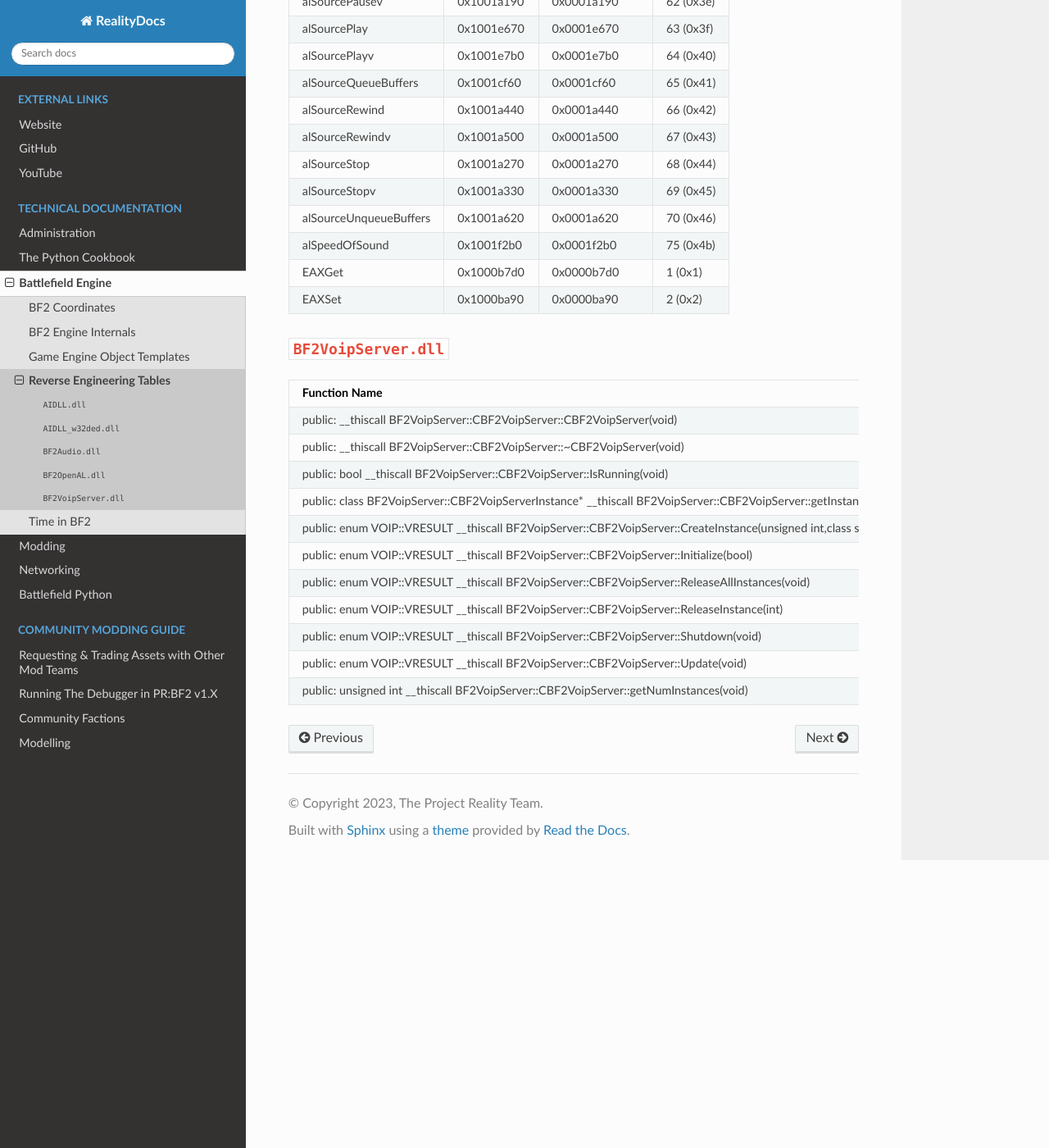
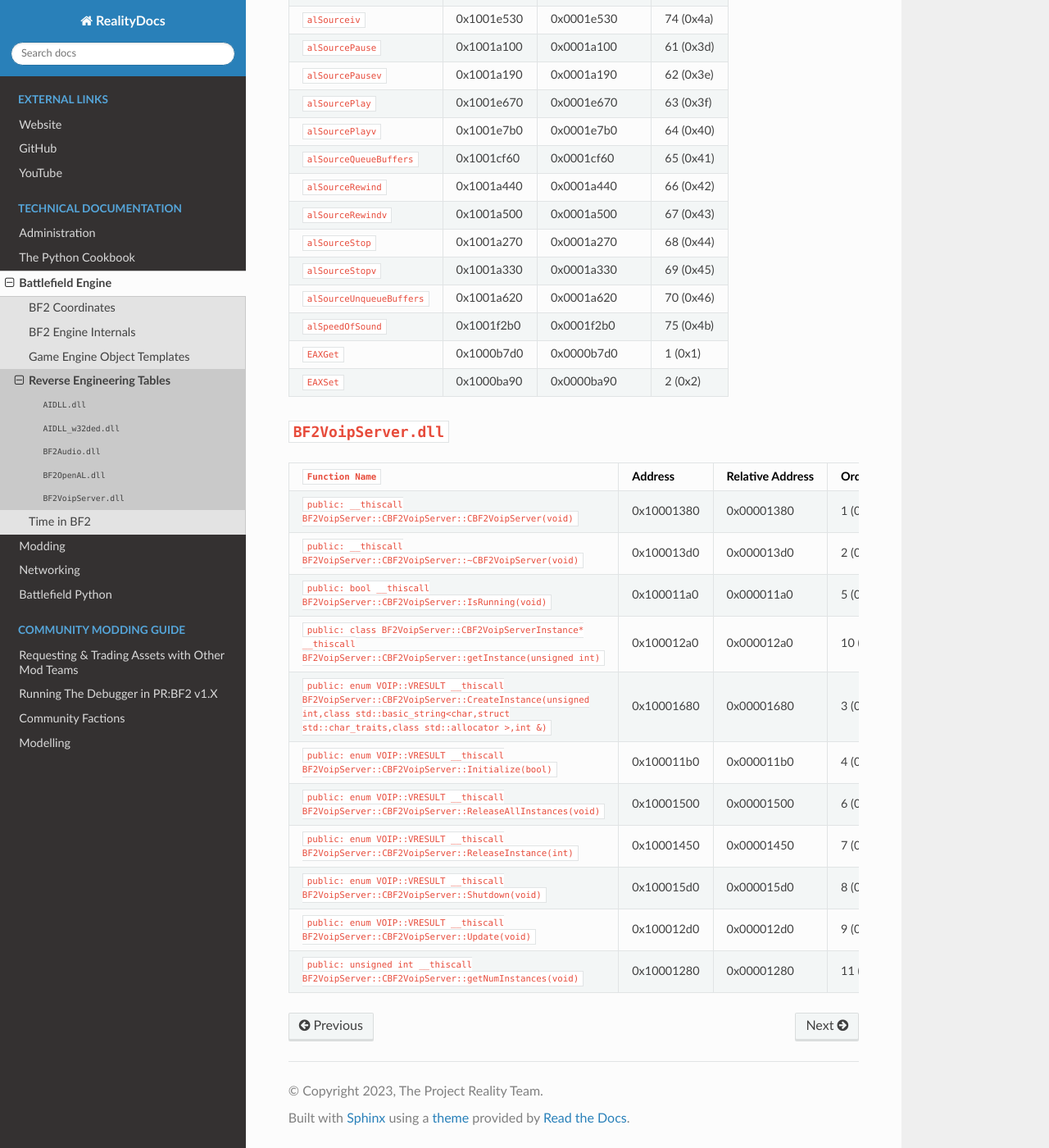
Before and after one commit to papadanku/RealityDocs, a Sphinx documentation site: the page built from docs/source/technical/engine/reverseengineering.rst, in a window 1280 px wide and 1400 px high, scrolled down 3542 px. Shown: the whole window at 82% size. Built offline with Sphinx 7.4.7 and the Read the Docs theme 2.0.0, drawn with Linux system fonts in a browser that asks for light colours.

Commit message:
Update reverseengineering.rst

```diff
--- a/docs/source/technical/engine/reverseengineering.rst
+++ b/docs/source/technical/engine/reverseengineering.rst
@@ -1,4 +1,3 @@
-
 
 Reverse Engineering Tables
 ==========================
@@ -11,8 +10,8 @@
    ============= ========== ================ =======
    Function Name Address    Relative Address Ordinal
    ============= ========== ================ =======
-   deinitDll     0x10024630 0x00024630       1 (0x1)
-   initDll       0x100241d0 0x000241d0       2 (0x2)
+   ``deinitDll`` 0x10024630 0x00024630       1 (0x1)
+   ``initDll``   0x100241d0 0x000241d0       2 (0x2)
    ============= ========== ================ =======
 
 ``AIDLL_w32ded.dll``
@@ -23,8 +22,8 @@
    ============= ========== ================ =======
    Function Name Address    Relative Address Ordinal
    ============= ========== ================ =======
-   deinitDll     0x100637e0 0x100637e0       1 (0x1)
-   initDll       0x10063340 0x00063340       2 (0x2)
+   ``deinitDll`` 0x100637e0 0x100637e0       1 (0x1)
+   ``initDll``   0x10063340 0x00063340       2 (0x2)
    ============= ========== ================ =======
 
 ``BF2Audio.dll``
@@ -32,117 +31,117 @@
 
 .. table::
 
-   =================== ========== ================ =======
-   Function Name       Address    Relative Address Ordinal
-   =================== ========== ================ =======
-   getSoundEngine      0x10007ad0 0x00007ad0       1 (0x1)
-   shutdownSoundEngine 0x10007b80 0x00007b80       2 (0x2)
-   =================== ========== ================ =======
+   ======================= ========== ================ =======
+   Function Name           Address    Relative Address Ordinal
+   ======================= ========== ================ =======
+   ``getSoundEngine``      0x10007ad0 0x00007ad0       1 (0x1)
+   ``shutdownSoundEngine`` 0x10007b80 0x00007b80       2 (0x2)
+   ======================= ========== ================ =======
 
 ``BF2OpenAL.dll``
 -----------------
 
 .. table::
 
-   ====================== ========== ================ =========
-   Function Name          Address    Relative Address Ordinal
-   ====================== ========== ================ =========
-   alBuffer3f             0x100092a0 0x000092a0       3 (0x3)
-   alBuffer3i             0x100092a0 0x000092a0       4 (0x4)
-   alBufferData           0x10008700 0x00008700       5 (0x5)
-   alBufferf              0x100092a0 0x000092a0       6 (0x6)
-   alBufferfv             0x100092a0 0x000092a0       7 (0x7)
-   alBufferi              0x100092a0 0x000092a0       8 (0x8)
-   alBufferiv             0x100092a0 0x000092a0       9 (0x9)
-   alcCaptureCloseDevice  0x1002f260 0x0002f260       76 (0x4c)
-   alcCaptureOpenDevice   0x10030c00 0x00030c00       77 (0x4d)
-   alcCaptureSamples      0x1002f3d0 0x0002f3d0       78 (0x4e)
-   alcCaptureStart        0x1002f370 0x0002f370       79 (0x4f)
-   alcCaptureStop         0x1002f3a0 0x0002f3a0       80 (0x50)
-   alcCloseDevice         0x1002f9e0 0x0002f9e0       81 (0x51)
-   alcCreateContext       0x100360c0 0x000360c0       82 (0x52)
-   alcDestroyContext      0x1002f840 0x0002f840       83 (0x53)
-   alcGetContextsDevice   0x1002f900 0x0002f900       84 (0x54)
-   alcGetCurrentContext   0x1002f8d0 0x0002f8d0       85 (0x55)
-   alcGetEnumValue        0x1002f810 0x0002f810       86 (0x56)
-   alcGetError            0x1002f6c0 0x0002f6c0       87 (0x57)
-   alcGetIntegerv         0x10031010 0x00031010       88 (0x58)
-   alcGetProcAddress      0x1002f790 0x0002f790       89 (0x59)
-   alcGetString           0x100331e0 0x000331e0       90 (0x5a)
-   alcIsExtensionPresent  0x1002f6e0 0x0002f6e0       91 (0x5b)
-   alcMakeContextCurrent  0x1002f950 0x0002f950       92 (0x5c)
-   alcOpenDevice          0x10033490 0x00033490       93 (0x5d)
-   alcProcessContext      0x1002f6d0 0x0002f6d0       94 (0x5e)
-   alcSuspendContext      0x1002f6d0 0x0002f6d0       95 (0x5f)
-   alDeleteBuffers        0x10009680 0x00009680       10 (0xa)
-   alDeleteSources        0x1001c450 0x0001c450       11 (0xb)
-   alDisable              0x1001e930 0x0001e930       12 (0xc)
-   alDistanceModel        0x1001f350 0x0001f350       13 (0xd)
-   alDopplerFactor        0x1001f170 0x0001f170       14 (0xe)
-   alDopplerVelocity      0x1001f210 0x0001f210       15 (0xf)
-   alEnable               0x1001e930 0x0001e930       16 (0x10)
-   alGenBuffers           0x10008570 0x00008570       17 (0x11)
-   alGenSources           0x1001c110 0x0001c110       18 (0x12)
-   alGetBoolean           0x1001e9b0 0x0001e9b0       19 (0x13)
-   alGetBooleanv          0x1001ed40 0x0001ed40       20 (0x14)
-   alGetBuffer3f          0x10009500 0x00009500       21 (0x15)
-   alGetBuffer3i          0x10009500 0x00009500       22 (0x16)
-   alGetBufferf           0x10009300 0x00009300       23 (0x17)
-   alGetBufferfv          0x10009300 0x00009300       24 (0x18)
-   alGetBufferi           0x10009380 0x00009380       25 (0x19)
-   alGetBufferiv          0x10009590 0x00009590       26 (0x1a)
-   alGetDouble            0x1001eaa0 0x0001eaa0       27 (0x1b)
-   alGetDoublev           0x1001ee30 0x0001ee30       28 (0x1c)
-   alGetEnumValue         0x10018ca0 0x00018ca0       29 (0x1d)
-   alGetError             0x10018aa0 0x00018aa0       30 (0x1e)
-   alGetFloat             0x1001eb90 0x0001eb90       31 (0x1f)
-   alGetFloatv            0x1001ef00 0x0001ef00       32 (0x20)
-   alGetInteger           0x1001ec70 0x0001ec70       33 (0x21)
-   alGetIntegerv          0x1001efd0 0x0001efd0       34 (0x22)
-   alGetListener3f        0x10019460 0x00019460       35 (0x23)
-   alGetListener3i        0x100196a0 0x000196a0       36 (0x24)
-   alGetListenerf         0x100193c0 0x000193c0       37 (0x25)
-   alGetListenerfv        0x10019510 0x00019510       38 (0x26)
-   alGetListeneri         0x10019630 0x00019630       39 (0x27)
-   alGetListeneriv        0x10019780 0x00019780       40 (0x28)
-   alGetProcAddress       0x10018c40 0x00018c40       41 (0x29)
-   alGetSource3f          0x10019f20 0x00019f20       42 (0x2a)
-   alGetSource3i          0x10019ff0 0x00019ff0       43 (0x2b)
-   alGetSourcef           0x1001c600 0x0001c600       44 (0x2c)
-   alGetSourcefv          0x1001c8f0 0x0001c8f0       45 (0x2d)
-   alGetSourcei           0x1001ca50 0x0001ca50       46 (0x2e)
-   alGetSourceiv          0x1001cd80 0x0001cd80       47 (0x2f)
-   alGetString            0x1001f0b0 0x0001f0b0       48 (0x30)
-   alIsBuffer             0x100086a0 0x000086a0       49 (0x31)
-   alIsEnabled            0x1001e970 0x0001e970       50 (0x32)
-   alIsExtensionPresent   0x10018b20 0x00018b20       51 (0x33)
-   alIsSource             0x100198c0 0x000198c0       52 (0x34)
-   alListener3f           0x10018e10 0x00018e10       53 (0x35)
-   alListener3i           0x10019200 0x00019200       54 (0x36)
-   alListenerf            0x10018d00 0x00018d00       55 (0x37)
-   alListenerfv           0x10018f40 0x00018f40       56 (0x38)
-   alListeneri            0x10019190 0x00019190       57 (0x39)
-   alListeneriv           0x10019280 0x00019280       58 (0x3a)
-   alSource3f             0x10019940 0x00019940       59 (0x3b)
-   alSource3i             0x10019b70 0x00019b70       60 (0x3c)
-   alSourcef              0x1001d2f0 0x0001d2f0       71 (0x47)
-   alSourcefv             0x1001da90 0x0001da90       72 (0x48)
-   alSourcei              0x1001dc00 0x0001dc00       73 (0x49)
-   alSourceiv             0x1001e530 0x0001e530       74 (0x4a)
-   alSourcePause          0x1001a100 0x0001a100       61 (0x3d)
-   alSourcePausev         0x1001a190 0x0001a190       62 (0x3e)
-   alSourcePlay           0x1001e670 0x0001e670       63 (0x3f)
-   alSourcePlayv          0x1001e7b0 0x0001e7b0       64 (0x40)
-   alSourceQueueBuffers   0x1001cf60 0x0001cf60       65 (0x41)
-   alSourceRewind         0x1001a440 0x0001a440       66 (0x42)
-   alSourceRewindv        0x1001a500 0x0001a500       67 (0x43)
-   alSourceStop           0x1001a270 0x0001a270       68 (0x44)
-   alSourceStopv          0x1001a330 0x0001a330       69 (0x45)
-   alSourceUnqueueBuffers 0x1001a620 0x0001a620       70 (0x46)
-   alSpeedOfSound         0x1001f2b0 0x0001f2b0       75 (0x4b)
-   EAXGet                 0x1000b7d0 0x0000b7d0       1 (0x1)
-   EAXSet                 0x1000ba90 0x0000ba90       2 (0x2)
-   ====================== ========== ================ =========
+   ========================== ========== ================ =========
+   Function Name              Address    Relative Address Ordinal
+   ========================== ========== ================ =========
+   ``alBuffer3f``             0x100092a0 0x000092a0       3 (0x3)
+   ``alBuffer3i``             0x100092a0 0x000092a0       4 (0x4)
+   ``alBufferData``           0x10008700 0x00008700       5 (0x5)
+   ``alBufferf``              0x100092a0 0x000092a0       6 (0x6)
+   ``alBufferfv``             0x100092a0 0x000092a0       7 (0x7)
+   ``alBufferi``              0x100092a0 0x000092a0       8 (0x8)
+   ``alBufferiv``             0x100092a0 0x000092a0       9 (0x9)
+   ``alcCaptureCloseDevice``  0x1002f260 0x0002f260       76 (0x4c)
+   ``alcCaptureOpenDevice``   0x10030c00 0x00030c00       77 (0x4d)
+   ``alcCaptureSamples``      0x1002f3d0 0x0002f3d0       78 (0x4e)
+   ``alcCaptureStart``        0x1002f370 0x0002f370       79 (0x4f)
+   ``alcCaptureStop``         0x1002f3a0 0x0002f3a0       80 (0x50)
+   ``alcCloseDevice``         0x1002f9e0 0x0002f9e0       81 (0x51)
+   ``alcCreateContext``       0x100360c0 0x000360c0       82 (0x52)
+   ``alcDestroyContext``      0x1002f840 0x0002f840       83 (0x53)
+   ``alcGetContextsDevice``   0x1002f900 0x0002f900       84 (0x54)
+   ``alcGetCurrentContext``   0x1002f8d0 0x0002f8d0       85 (0x55)
+   ``alcGetEnumValue``        0x1002f810 0x0002f810       86 (0x56)
+   ``alcGetError``            0x1002f6c0 0x0002f6c0       87 (0x57)
+   ``alcGetIntegerv``         0x10031010 0x00031010       88 (0x58)
+   ``alcGetProcAddress``      0x1002f790 0x0002f790       89 (0x59)
+   ``alcGetString``           0x100331e0 0x000331e0       90 (0x5a)
+   ``alcIsExtensionPresent``  0x1002f6e0 0x0002f6e0       91 (0x5b)
+   ``alcMakeContextCurrent``  0x1002f950 0x0002f950       92 (0x5c)
+   ``alcOpenDevice``          0x10033490 0x00033490       93 (0x5d)
+   ``alcProcessContext``      0x1002f6d0 0x0002f6d0       94 (0x5e)
+   ``alcSuspendContext``      0x1002f6d0 0x0002f6d0       95 (0x5f)
+   ``alDeleteBuffers``        0x10009680 0x00009680       10 (0xa)
+   ``alDeleteSources``        0x1001c450 0x0001c450       11 (0xb)
+   ``alDisable``              0x1001e930 0x0001e930       12 (0xc)
+   ``alDistanceModel``        0x1001f350 0x0001f350       13 (0xd)
+   ``alDopplerFactor``        0x1001f170 0x0001f170       14 (0xe)
+   ``alDopplerVelocity``      0x1001f210 0x0001f210       15 (0xf)
+   ``alEnable``               0x1001e930 0x0001e930       16 (0x10)
+   ``alGenBuffers``           0x10008570 0x00008570       17 (0x11)
+   ``alGenSources``           0x1001c110 0x0001c110       18 (0x12)
+   ``alGetBoolean``           0x1001e9b0 0x0001e9b0       19 (0x13)
+   ``alGetBooleanv``          0x1001ed40 0x0001ed40       20 (0x14)
+   ``alGetBuffer3f``          0x10009500 0x00009500       21 (0x15)
+   ``alGetBuffer3i``          0x10009500 0x00009500       22 (0x16)
+   ``alGetBufferf``           0x10009300 0x00009300       23 (0x17)
+   ``alGetBufferfv``          0x10009300 0x00009300       24 (0x18)
+   ``alGetBufferi``           0x10009380 0x00009380       25 (0x19)
+   ``alGetBufferiv``          0x10009590 0x00009590       26 (0x1a)
+   ``alGetDouble``            0x1001eaa0 0x0001eaa0       27 (0x1b)
+   ``alGetDoublev``           0x1001ee30 0x0001ee30       28 (0x1c)
+   ``alGetEnumValue``         0x10018ca0 0x00018ca0       29 (0x1d)
+   ``alGetError``             0x10018aa0 0x00018aa0       30 (0x1e)
+   ``alGetFloat``             0x1001eb90 0x0001eb90       31 (0x1f)
+   ``alGetFloatv``            0x1001ef00 0x0001ef00       32 (0x20)
+   ``alGetInteger``           0x1001ec70 0x0001ec70       33 (0x21)
+   ``alGetIntegerv``          0x1001efd0 0x0001efd0       34 (0x22)
+   ``alGetListener3f``        0x10019460 0x00019460       35 (0x23)
+   ``alGetListener3i``        0x100196a0 0x000196a0       36 (0x24)
+   ``alGetListenerf``         0x100193c0 0x000193c0       37 (0x25)
+   ``alGetListenerfv``        0x10019510 0x00019510       38 (0x26)
+   ``alGetListeneri``         0x10019630 0x00019630       39 (0x27)
+   ``alGetListeneriv``        0x10019780 0x00019780       40 (0x28)
+   ``alGetProcAddress``       0x10018c40 0x00018c40       41 (0x29)
+   ``alGetSource3f``          0x10019f20 0x00019f20       42 (0x2a)
+   ``alGetSource3i``          0x10019ff0 0x00019ff0       43 (0x2b)
+   ``alGetSourcef``           0x1001c600 0x0001c600       44 (0x2c)
+   ``alGetSourcefv``          0x1001c8f0 0x0001c8f0       45 (0x2d)
+   ``alGetSourcei``           0x1001ca50 0x0001ca50       46 (0x2e)
+   ``alGetSourceiv``          0x1001cd80 0x0001cd80       47 (0x2f)
+   ``alGetString``            0x1001f0b0 0x0001f0b0       48 (0x30)
+   ``alIsBuffer``             0x100086a0 0x000086a0       49 (0x31)
+   ``alIsEnabled``            0x1001e970 0x0001e970       50 (0x32)
+   ``alIsExtensionPresent``   0x10018b20 0x00018b20       51 (0x33)
+   ``alIsSource``             0x100198c0 0x000198c0       52 (0x34)
+   ``alListener3f``           0x10018e10 0x00018e10       53 (0x35)
+   ``alListener3i``           0x10019200 0x00019200       54 (0x36)
+   ``alListenerf``            0x10018d00 0x00018d00       55 (0x37)
+   ``alListenerfv``           0x10018f40 0x00018f40       56 (0x38)
+   ``alListeneri``            0x10019190 0x00019190       57 (0x39)
+   ``alListeneriv``           0x10019280 0x00019280       58 (0x3a)
+   ``alSource3f``             0x10019940 0x00019940       59 (0x3b)
+   ``alSource3i``             0x10019b70 0x00019b70       60 (0x3c)
+   ``alSourcef``              0x1001d2f0 0x0001d2f0       71 (0x47)
+   ``alSourcefv``             0x1001da90 0x0001da90       72 (0x48)
+   ``alSourcei``              0x1001dc00 0x0001dc00       73 (0x49)
+   ``alSourceiv``             0x1001e530 0x0001e530       74 (0x4a)
+   ``alSourcePause``          0x1001a100 0x0001a100       61 (0x3d)
+   ``alSourcePausev``         0x1001a190 0x0001a190       62 (0x3e)
+   ``alSourcePlay``           0x1001e670 0x0001e670       63 (0x3f)
+   ``alSourcePlayv``          0x1001e7b0 0x0001e7b0       64 (0x40)
+   ``alSourceQueueBuffers``   0x1001cf60 0x0001cf60       65 (0x41)
+   ``alSourceRewind``         0x1001a440 0x0001a440       66 (0x42)
+   ``alSourceRewindv``        0x1001a500 0x0001a500       67 (0x43)
+   ``alSourceStop``           0x1001a270 0x0001a270       68 (0x44)
+   ``alSourceStopv``          0x1001a330 0x0001a330       69 (0x45)
+   ``alSourceUnqueueBuffers`` 0x1001a620 0x0001a620       70 (0x46)
+   ``alSpeedOfSound``         0x1001f2b0 0x0001f2b0       75 (0x4b)
+   ``EAXGet``                 0x1000b7d0 0x0000b7d0       1 (0x1)
+   ``EAXSet``                 0x1000ba90 0x0000ba90       2 (0x2)
+   ========================== ========== ================ =========
 
 ``BF2VoipServer.dll``
 ---------------------
@@ -150,51 +149,51 @@
 .. list-table::
    :header-rows: 1
 
-   * - Function Name
+   * - ``Function Name``
      - Address
      - Relative Address
      - Ordinal
-   * - public: __thiscall BF2VoipServer::CBF2VoipServer::CBF2VoipServer(void)
+   * - ``public: __thiscall BF2VoipServer::CBF2VoipServer::CBF2VoipServer(void)``
      - 0x10001380
      - 0x00001380
      - 1 (0x1)
-   * - public: __thiscall BF2VoipServer::CBF2VoipServer::~CBF2VoipServer(void)
+   * - ``public: __thiscall BF2VoipServer::CBF2VoipServer::~CBF2VoipServer(void)``
      - 0x100013d0
      - 0x000013d0
      - 2 (0x2)
-   * - public: bool __thiscall BF2VoipServer::CBF2VoipServer::IsRunning(void)
+   * - ``public: bool __thiscall BF2VoipServer::CBF2VoipServer::IsRunning(void)``
      - 0x100011a0
      - 0x000011a0
      - 5 (0x5)
-   * - public: class BF2VoipServer::CBF2VoipServerInstance* __thiscall BF2VoipServer::CBF2VoipServer::getInstance(unsigned int)
+   * - ``public: class BF2VoipServer::CBF2VoipServerInstance* __thiscall BF2VoipServer::CBF2VoipServer::getInstance(unsigned int)``
      - 0x100012a0
      - 0x000012a0
      - 10 (0xa)
-   * - public: enum VOIP::VRESULT __thiscall BF2VoipServer::CBF2VoipServer::CreateInstance(unsigned int,class std::basic_string<char,struct std::char_traits,class std::allocator >,int &)
+   * - ``public: enum VOIP::VRESULT __thiscall BF2VoipServer::CBF2VoipServer::CreateInstance(unsigned int,class std::basic_string<char,struct std::char_traits,class std::allocator >,int &)``
      - 0x10001680
      - 0x00001680
      - 3 (0x3)
-   * - public: enum VOIP::VRESULT __thiscall BF2VoipServer::CBF2VoipServer::Initialize(bool)
+   * - ``public: enum VOIP::VRESULT __thiscall BF2VoipServer::CBF2VoipServer::Initialize(bool)``
      - 0x100011b0
      - 0x000011b0
      - 4 (0x4)
-   * - public: enum VOIP::VRESULT __thiscall BF2VoipServer::CBF2VoipServer::ReleaseAllInstances(void)
+   * - ``public: enum VOIP::VRESULT __thiscall BF2VoipServer::CBF2VoipServer::ReleaseAllInstances(void)``
      - 0x10001500
      - 0x00001500
      - 6 (0x6)
-   * - public: enum VOIP::VRESULT __thiscall BF2VoipServer::CBF2VoipServer::ReleaseInstance(int)
+   * - ``public: enum VOIP::VRESULT __thiscall BF2VoipServer::CBF2VoipServer::ReleaseInstance(int)``
      - 0x10001450
      - 0x00001450
      - 7 (0x7)
-   * - public: enum VOIP::VRESULT __thiscall BF2VoipServer::CBF2VoipServer::Shutdown(void)
+   * - ``public: enum VOIP::VRESULT __thiscall BF2VoipServer::CBF2VoipServer::Shutdown(void)``
      - 0x100015d0
      - 0x000015d0
      - 8 (0x8)
-   * - public: enum VOIP::VRESULT __thiscall BF2VoipServer::CBF2VoipServer::Update(void)
+   * - ``public: enum VOIP::VRESULT __thiscall BF2VoipServer::CBF2VoipServer::Update(void)``
      - 0x100012d0
      - 0x000012d0
      - 9 (0x9)
-   * - public: unsigned int __thiscall BF2VoipServer::CBF2VoipServer::getNumInstances(void)
+   * - ``public: unsigned int __thiscall BF2VoipServer::CBF2VoipServer::getNumInstances(void)``
      - 0x10001280
      - 0x00001280
      - 11 (0xb)
```
